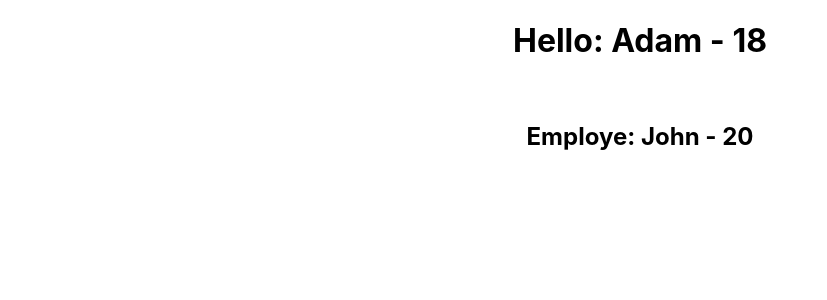
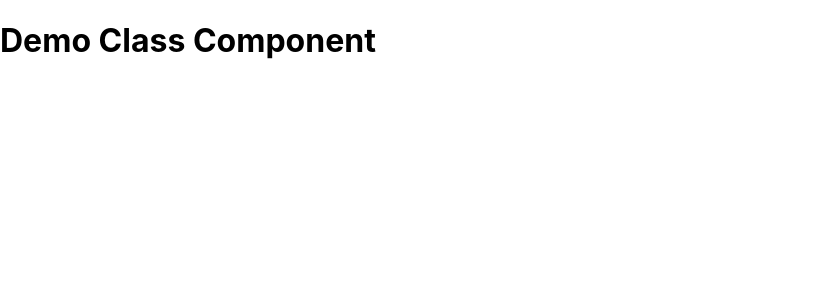
Before and after one commit to manngo2013/demo-first-project, a React (Create React App) app: page / in a window 1280 px wide. Shown: the top 300 px of the page, without its empty margins (0-827 px from the left). Built offline with nearby package versions, Linux system fonts and the light colour scheme.

Commit message:
Lecture 15 : Class Component

```diff
--- /dev/null
+++ b/src/components/ClassComponent.jsx
@@ -0,0 +1,7 @@
+import React, { Component } from 'react';
+
+export default class ClassComponent extends Component {
+  render() {
+    return <h1>Demo Class Component</h1>;
+  }
+}
--- a/src/index.js
+++ b/src/index.js
@@ -3,11 +3,13 @@ import ReactDOM from 'react-dom/client';
 import './index.css';
 import App from './App';
 import reportWebVitals from './reportWebVitals';
+import ClassComponent from './components/ClassComponent';
 
 const root = ReactDOM.createRoot(document.getElementById('root'));
 root.render(
   <React.StrictMode>
-    <App />
+    {/* <App /> */}
+    <ClassComponent />
   </React.StrictMode>
 );
 
```
